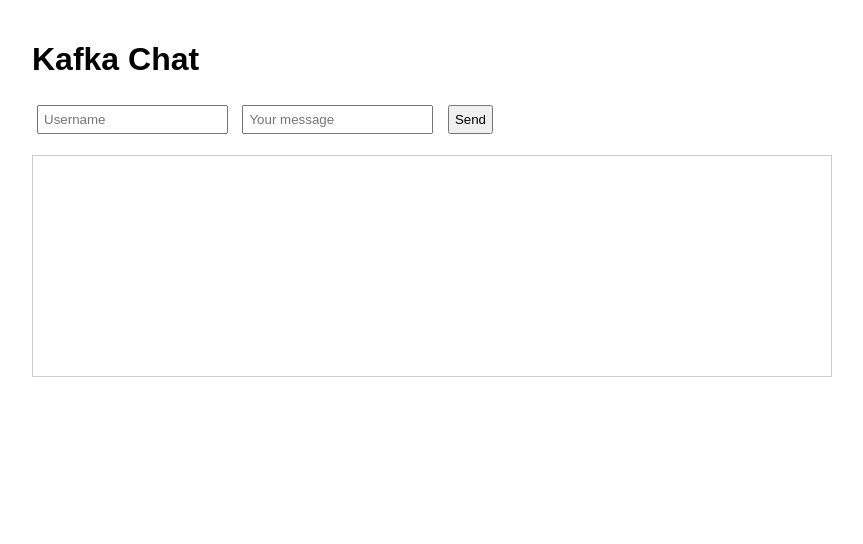
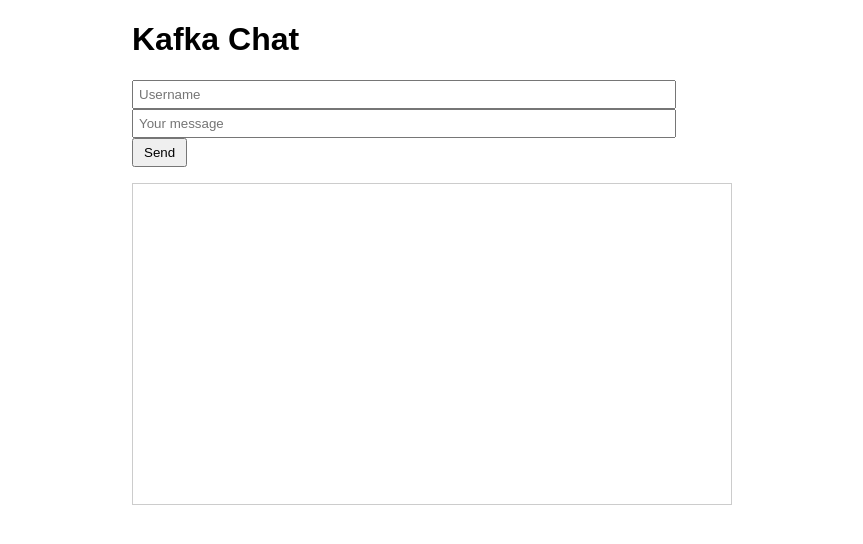
Before and after one commit to bluvvis/chat-kafka, a plain HTML site: page web/index.html in a window 1280 px wide. Shown: the whole page, without its empty margins (208-1071 px from the left). Drawn offline with Linux system fonts and the light colour scheme.

Commit message:
Update index.html

```diff
--- a/web/index.html
+++ b/web/index.html
@@ -2,12 +2,31 @@
 <html lang="en">
 <head>
   <meta charset="UTF-8" />
+  <meta name="viewport" content="width=device-width, initial-scale=1.0" />
   <title>Kafka Chat</title>
   <style>
-    body { font-family: Arial, sans-serif; max-width: 800px; margin: 0 auto; padding: 20px; }
-    #chat { list-style: none; padding: 0; border: 1px solid #ccc; min-height: 200px; padding: 10px; }
-    #chat li { margin: 5px 0; }
-    input, button { margin: 5px; padding: 5px; }
+    body {
+      font-family: Arial, sans-serif;
+      max-width: 600px;
+      margin: 20px auto;
+      padding: 0 20px;
+    }
+    #chat {
+      border: 1px solid #ccc;
+      padding: 10px;
+      min-height: 300px;
+      max-height: 400px;
+      overflow-y: auto;
+      margin-bottom: 10px;
+    }
+    input[type="text"] {
+      width: calc(100% - 70px);
+      padding: 5px;
+      margin-right: 10px;
+    }
+    button {
+      padding: 5px 10px;
+    }
   </style>
 </head>
 <body>
@@ -22,7 +41,7 @@
 
     ws.onopen = () => console.log("Подключено к WebSocket");
     ws.onmessage = (event) => {
-      const data = JSON.parse(event.data); // Парсим JSON
+      const data = JSON.parse(event.data);
       const list = document.getElementById("chat");
       const item = document.createElement("li");
       item.textContent = `[${data.user}]: ${data.message}`;
```
